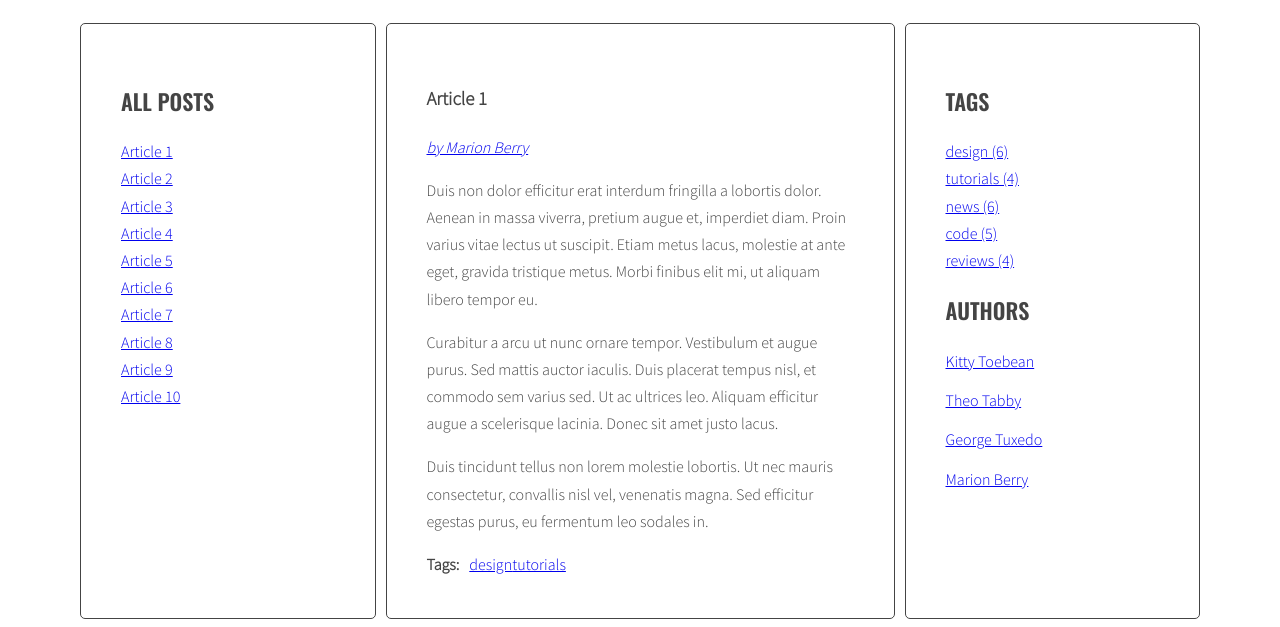
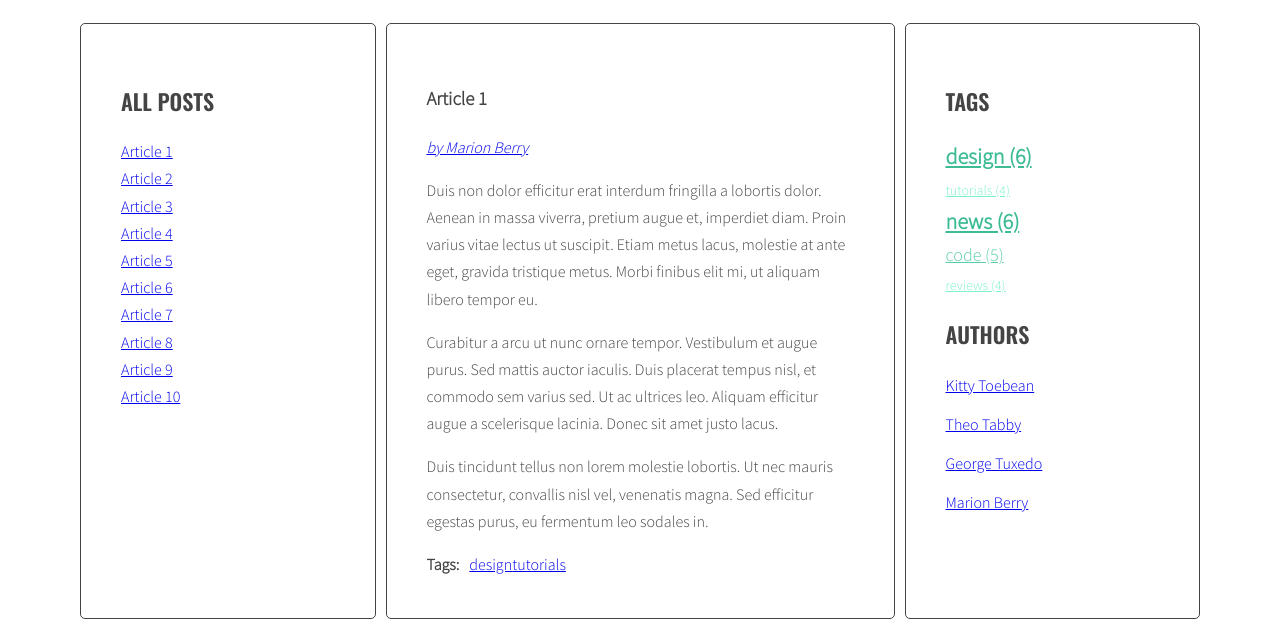
Before and after one commit to NiziolKatarzyna/javascript-blog, a website: page index.html in a window 1280 px wide. Shown: the part 220-847 px from the top of the page. Drawn offline with nearby package versions, Linux system fonts and the light colour scheme.

Commit message:
add style to tag-size

```diff
--- a/js/script.js
+++ b/js/script.js
@@ -178,20 +178,20 @@ function generateTags() {
   for (let tag in allTags) {
     /*[NEW] generate code of link and add it to allTagsHTML*/
     allTagsHTML +=
-      '<li><a href="#tag-' +
+      '<li>  <a class=" ' +
+      calculateTagClass(allTags[tag], tagsParams) +
+      ' " href="#tag-' +
       tag +
-      '" class="' +
-      calculateTagClass(allTags[tag], tagsParams) +
-      '">' +
+      '"> ' +
       tag +
       ' (' +
       allTags[tag] +
-      ')</a><li> ';
+      ')</a> </li>';
     /* [NEW] END LOOP: for each tag in allTags: */
   }
   /* [NEW] add html from allTags to tagList */
   tagList.innerHTML = allTagsHTML;
-  console.log(allTags, ' alltags');
+  console.log(allTags);
 }
 
 generateTags();
--- a/sass/style.scss
+++ b/sass/style.scss
@@ -121,3 +121,29 @@ body {
     margin: 0 10px 0 0;
   }
 }
+
+.tag-size-5 {
+  color: #3cbb94;
+  font-weight: 900;
+  font-size: 22px;
+}
+.tag-size-4 {
+  color: #4bb796;
+  font-weight: 700;
+  font-size: 20px;
+}
+.tag-size-3 {
+  color: #59cba8;
+  font-weight: 500;
+  font-size: 18px;
+}
+.tag-size-2 {
+  color: #6ae0bc;
+  font-weight: 300;
+  font-size: 16px;
+}
+.tag-size-1 {
+  color: #7cf1cd;
+  font-weight: 100;
+  font-size: 14px;
+}
```
Also changed, not shown: css/style.css, 1 other file.
